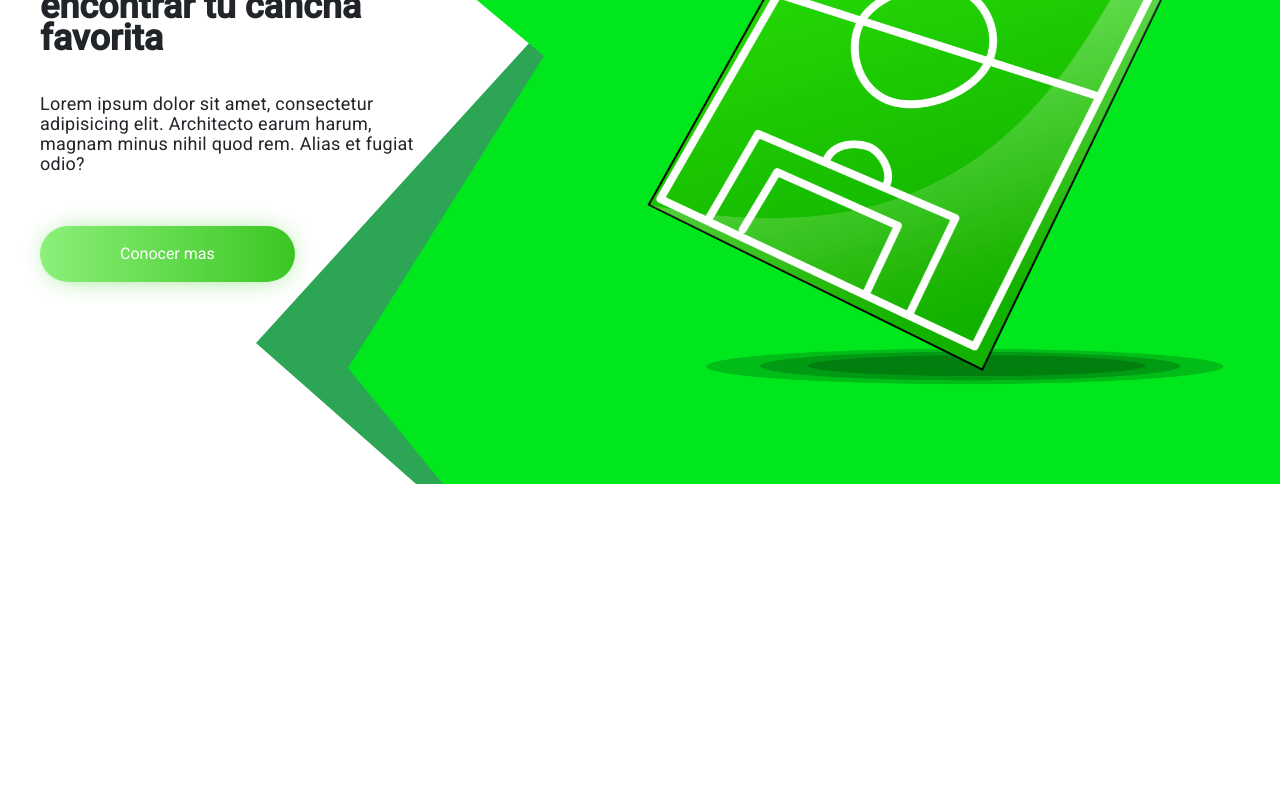
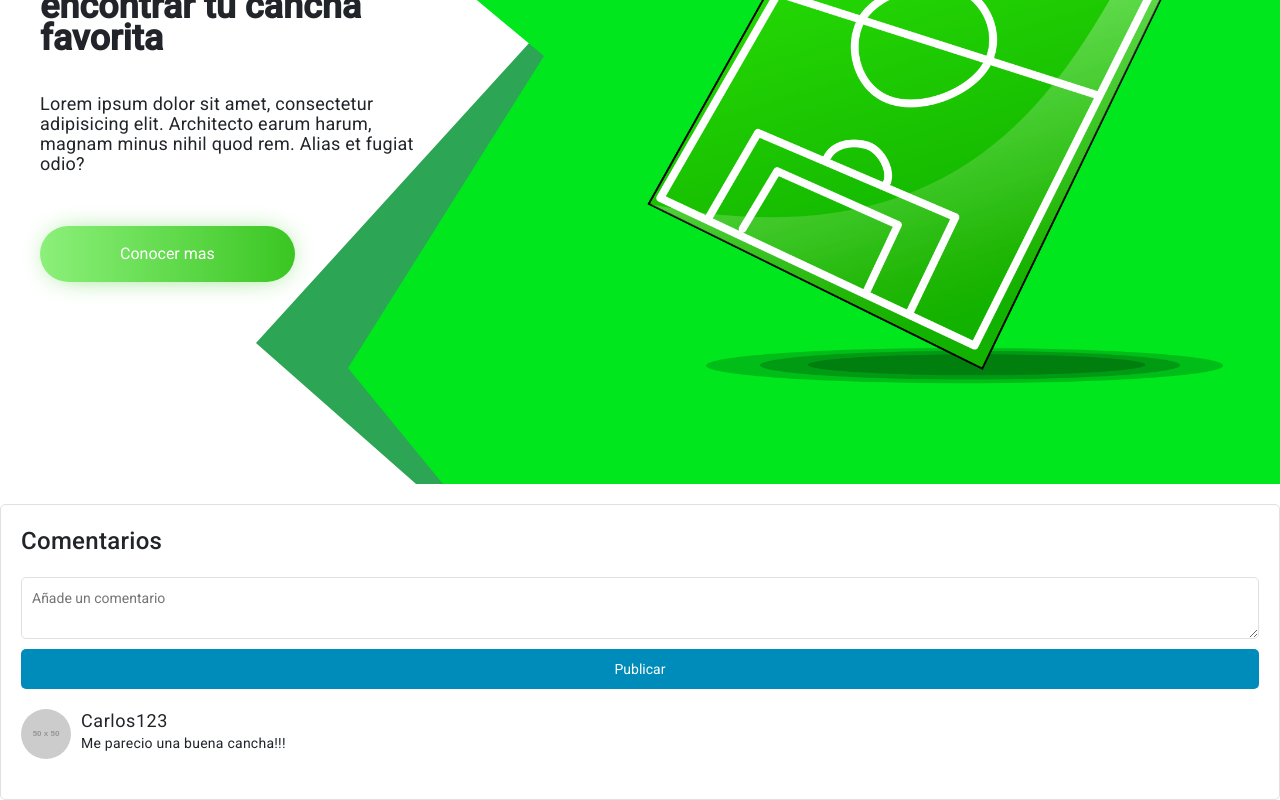
Before and after one commit to Orjuelalaley/Futmania, an Angular app: page /canchas in a window 1280 px wide. Shown: the part 316-1116 px from the top of the page. Before the commit the page ends 800 px from the top, so only its background shows below. Built offline with nearby package versions, Linux system fonts and the light colour scheme.

Commit message:
seccion de comentarios 1.0
lleva html y css

```diff
--- a/package.json
+++ b/package.json
@@ -28,7 +28,7 @@
     "zone.js": "~0.12.0"
   },
   "devDependencies": {
-    "@angular-devkit/build-angular": "^15.1.3",
+    "@angular-devkit/build-angular": "^15.2.4",
     "@angular/cli": "~15.1.3",
     "@angular/compiler-cli": "^15.1.0",
     "@types/jasmine": "~4.3.0",
--- a/src/app/components/canchas/canchas.component.css
+++ b/src/app/components/canchas/canchas.component.css
@@ -70,4 +70,66 @@
   }
 }
 
+.comments-section {
+  display: flex;
+  flex-direction: column;
+  margin-top: 20px;
+  padding: 20px;
+  border: 1px solid #e0e0e0;
+  border-radius: 5px;
+}
+
+.comments-section h2 {
+  font-size: 24px;
+  margin-bottom: 20px;
+}
+
+.comments-section form {
+  display: flex;
+  flex-direction: column;
+  margin-bottom: 20px;
+}
+
+.comments-section textarea {
+  padding: 10px;
+  border: 1px solid #e0e0e0;
+  border-radius: 5px;
+  margin-bottom: 10px;
+}
+
+.comments-section button {
+  padding: 10px;
+  border: none;
+  background-color: #008CBA;
+  color: #fff;
+  border-radius: 5px;
+  cursor: pointer;
+}
+
+.comments {
+  display: flex;
+  flex-direction: column;
+}
+
+.comment {
+  display: flex;
+  margin-bottom: 20px;
+}
+
+.comment img {
+  width: 50px;
+  height: 50px;
+  border-radius: 50%;
+  margin-right: 10px;
+}
+
+.comment-body h4 {
+  font-size: 18px;
+  margin: 0;
+}
+
+.comment-body p {
+  margin: 0;
+}
+
 /*Estilos generales CARDS*/
--- a/src/app/components/canchas/canchas.component.html
+++ b/src/app/components/canchas/canchas.component.html
@@ -17,4 +17,23 @@
       </div>
     </div>
   </div>
+  <div>
+    <div class="comments-section">
+      <h2>Comentarios</h2>
+      <form>
+        <textarea placeholder="Añade un comentario"></textarea>
+        <button>Publicar</button>
+      </form>
+      <div class="comments">
+        <div class="comment">
+          <img src="https://via.placeholder.com/50x50" alt="a">
+          <div class="comment-body">
+            <h4>Carlos123</h4>
+            <p>Me parecio una buena cancha!!!</p>
+          </div>
+        </div>
+        <!-- Agregar más comentarios aquí -->
+      </div>
+    </div>
+  </div>
 </main>
```
Also changed, not shown: 1 other file (tests, documents, lock files or other folders).
